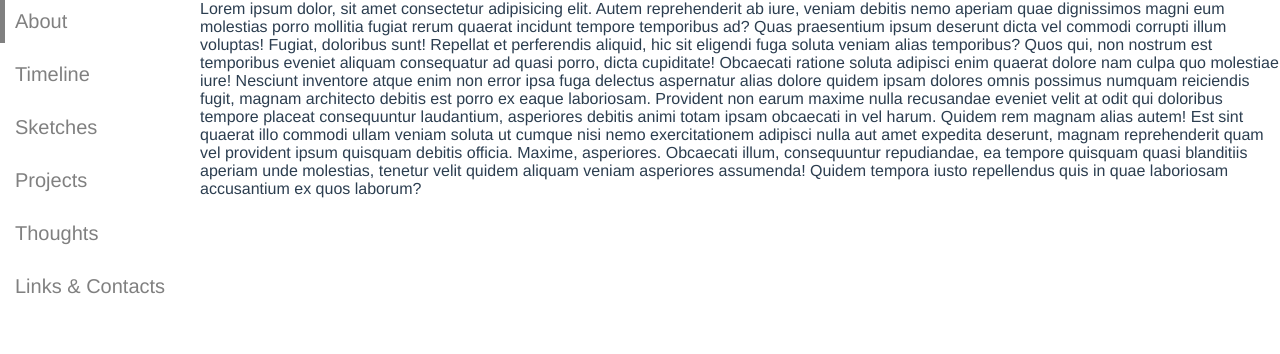
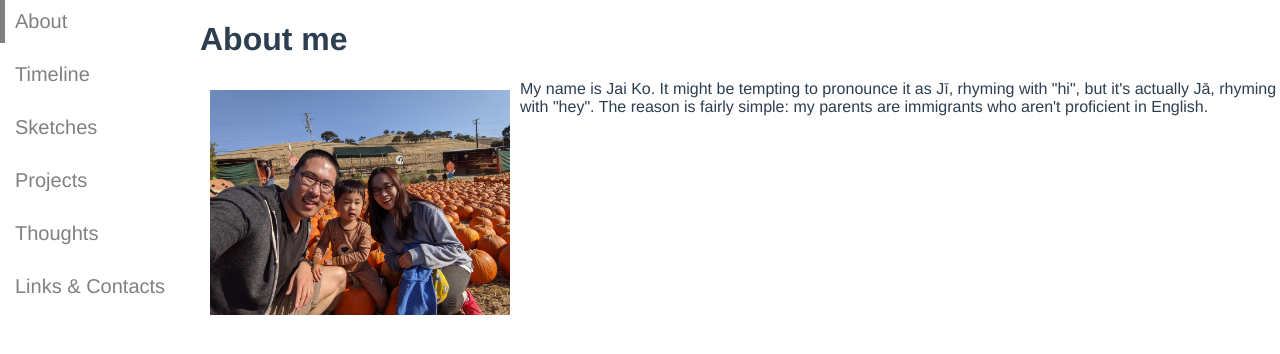
Before and after one commit to jko206/hello-jko, a Vue app: page /about in a window 1280 px wide. Shown: the top 354 px of the page. Built offline with nearby package versions, Linux system fonts and the light colour scheme.

Commit message:
set up routes

```diff
--- a/src/components/page-about.vue
+++ b/src/components/page-about.vue
@@ -1,6 +1,12 @@
 <template>
   <div>
-    Lorem ipsum dolor, sit amet consectetur adipisicing elit. Autem reprehenderit ab iure, veniam debitis nemo aperiam quae dignissimos magni eum molestias porro mollitia fugiat rerum quaerat incidunt tempore temporibus ad? Quas praesentium ipsum deserunt dicta vel commodi corrupti illum voluptas! Fugiat, doloribus sunt! Repellat et perferendis aliquid, hic sit eligendi fuga soluta veniam alias temporibus? Quos qui, non nostrum est temporibus eveniet aliquam consequatur ad quasi porro, dicta cupiditate! Obcaecati ratione soluta adipisci enim quaerat dolore nam culpa quo molestiae iure! Nesciunt inventore atque enim non error ipsa fuga delectus aspernatur alias dolore quidem ipsam dolores omnis possimus numquam reiciendis fugit, magnam architecto debitis est porro ex eaque laboriosam. Provident non earum maxime nulla recusandae eveniet velit at odit qui doloribus tempore placeat consequuntur laudantium, asperiores debitis animi totam ipsam obcaecati in vel harum. Quidem rem magnam alias autem! Est sint quaerat illo commodi ullam veniam soluta ut cumque nisi nemo exercitationem adipisci nulla aut amet expedita deserunt, magnam reprehenderit quam vel provident ipsum quisquam debitis officia. Maxime, asperiores. Obcaecati illum, consequuntur repudiandae, ea tempore quisquam quasi blanditiis aperiam unde molestias, tenetur velit quidem aliquam veniam asperiores assumenda! Quidem tempora iusto repellendus quis in quae laboriosam accusantium ex quos laborum?
+    <h1>About me</h1>
+    <img src="../assets/family.jpg" alt="Ko family" class="main-photo" />
+    <p>
+      My name is Jai Ko. It might be tempting to pronounce it as Jī, rhyming with "hi",
+      but it's actually Jā, rhyming with "hey". The reason is fairly simple: my parents
+      are immigrants who aren't proficient in English.
+    </p>
   </div>
 </template>
 
@@ -10,6 +16,10 @@ export default {
 }
 </script>
 
-<style>
-
+<style lang="scss" scoped>
+.main-photo {
+  float: left;
+  width: 300px;
+  margin: 10px;
+}
 </style>
--- /dev/null
+++ b/src/components/page-links-contacts.vue
@@ -0,0 +1,15 @@
+<template>
+  <div class="page-links-contacts">
+    links &amp; contacts
+  </div>
+</template>
+
+<script>
+export default {
+
+}
+</script>
+
+<style>
+
+</style>
--- /dev/null
+++ b/src/components/page-projects.vue
@@ -0,0 +1,15 @@
+<template>
+  <div class="page-projects">
+    Projects I've done
+  </div>
+</template>
+
+<script>
+export default {
+
+}
+</script>
+
+<style>
+
+</style>
--- /dev/null
+++ b/src/components/page-sketches.vue
@@ -0,0 +1,15 @@
+<template>
+  <div class="page-sketches">
+    Sketches of things
+  </div>
+</template>
+
+<script>
+export default {
+
+}
+</script>
+
+<style>
+
+</style>
--- /dev/null
+++ b/src/components/page-thoughts.vue
@@ -0,0 +1,15 @@
+<template>
+  <div class="page-thoughts">
+    my thoughts
+  </div>
+</template>
+
+<script>
+export default {
+
+}
+</script>
+
+<style>
+
+</style>
--- /dev/null
+++ b/src/components/page-timeline.vue
@@ -0,0 +1,15 @@
+<template>
+  <div class="page-timeline">
+    This is the timeline
+  </div>
+</template>
+
+<script>
+export default {
+
+}
+</script>
+
+<style>
+
+</style>
```
Also changed, not shown: src/components/image-box.vue (added, +32 -0 lines), src/router/routes.js (+6 -1 lines), src/assets/family.jpg (added).
